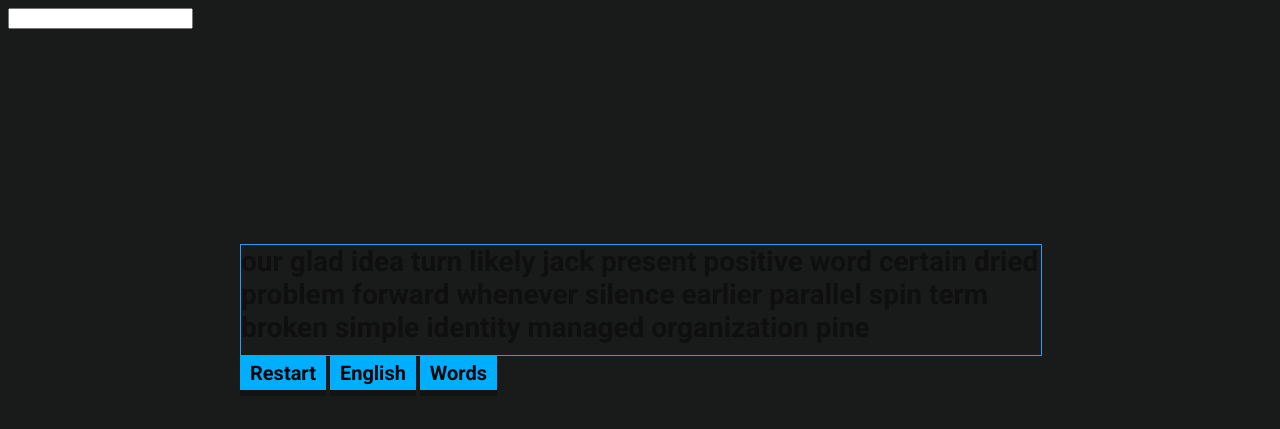
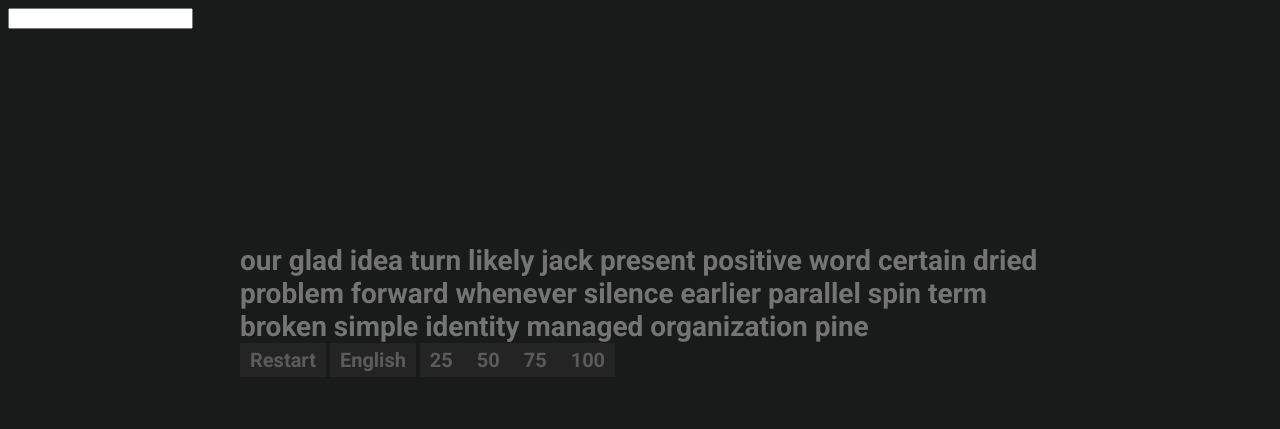
Before and after one commit to omegadreamer/FastPrint, a Django app: page /practice in a window 1280 px wide. Shown: the top 429 px of the page. Run offline with Django 4.2, Linux system fonts and the light colour scheme.

Commit message:
New CSS color style; Auto restart after complete typing

```diff
--- a/main/static/practice.css
+++ b/main/static/practice.css
@@ -3,27 +3,29 @@
 body{
   box-sizing: border-box;
   background: #191b1b;
-  color: rgb(5, 5, 5);
+  color: rgb(116, 116, 116);
   font: 700 16px "Roboto", sans-serif;
 }
 
 .Words{
   display: block;
   width: 800px;
-  height: 110px;
-  border: 1px solid #2E9AFF;
 
   /*Font*/
   font-size: 28px;
   text-align: left;
-  color: rgb(15, 15, 15);
   False{
     color: red;
     text-decoration: underline;
   }
   Correct{
-    color: rgb(5, 5, 5)
+    color: rgb(68, 68, 68);
   }
+}
+
+.ButtonBG{
+  display: inline-block;
+  background-color: rgb(36, 36, 36);
 }
 
 .Button{
@@ -34,20 +36,20 @@ body{
   text-align: center;
   text-decoration: none;
   outline: none;
-  color: rgb(5, 5, 5);
-  background-color: rgb(0, 174, 255);
+  color: rgb(92, 91, 91);
+  background-color: rgb(36, 36, 36);
   border: none;
-  box-shadow: 0 6px #131313;
 }
 
 .Button:hover{
-  box-shadow: 0 6px rgb(7, 7, 7);
+  color: rgb(77, 76, 76);
 }
 
 .Button:active{
-  box-shadow: 0 2px rgb(7, 7, 7);
-  transform: translateY(4px);
+  color: rgb(65, 64, 64);
 }
+
+
 
 .Block{
   margin-left: auto;
--- a/main/static/practice.js
+++ b/main/static/practice.js
@@ -9,7 +9,7 @@ let text = ""
 let words_count = 25;
 let startTime;
 
-// Random words from 'WordList'
+// Random words from 'WordList' function
 function GetRandomWords() {
   inputbox.value = ""
   text = ""
@@ -19,6 +19,9 @@ function GetRandomWords() {
   document.getElementById('Words').innerHTML = text
 };GetRandomWords()
 
+// Active words amount
+
+
 // Restart button
 restart.addEventListener('click', GetRandomWords)
 
@@ -27,16 +30,18 @@ document.getElementById("InputBox").addEventListener('input', function(event) {
   let input_half = String(inputbox.value)
   let words = "";
 
-  if(text.slice(0, input_half.length) == inputbox.value){
-    words = String('<Correct>' + text.slice(0, input_half.length) + '</Correct>' + text.slice(input_half.length, text.length))}
-
+  if(text.slice(0, text.length-1) == inputbox.value){
+    GetRandomWords()
+  }
+  else if(text.slice(0, input_half.length) == inputbox.value){
+    words = String('<Correct>' + text.slice(0, input_half.length) + '</Correct>' + text.slice(input_half.length, text.length))
+    document.getElementById("Words").innerHTML = words;
+  }
   else{
     let wrong_half = String(inputbox.value)
     for (let i = 0; inputbox.value[i] == text[i]; i++){
-      wrong_half = wrong_half.replace(inputbox.value[i], "")
-    }
+      wrong_half = wrong_half.replace(inputbox.value[i], "")}
     words = String('<Correct>' + text.slice(0, input_half.length - wrong_half.length)+ '</Correct>' + '<False>' + wrong_half + '</False>' + text.slice(input_half.length - wrong_half.length, text.length))
+    document.getElementById("Words").innerHTML = words;
   }
-
-  document.getElementById("Words").innerHTML = words;
 });
--- a/main/templates/practice.html
+++ b/main/templates/practice.html
@@ -14,6 +14,11 @@
         <div class="Words" id="Words"></div>
         <button class="Button" id="Restart">Restart</button>
         <button class="Button" url="#">English</button>
-        <button class="Button" url="#">Words</button>
+        <div class="ButtonBG">
+            <button class="Button" id="25" url="#">25</button>
+            <button class="Button" id="50" url="#">50</button>
+            <button class="Button" id="75" url="#">75</button>
+            <button class="Button" id="100" url="#">100</button>
+        </div>
     </div>
 {% endblock %}
```
